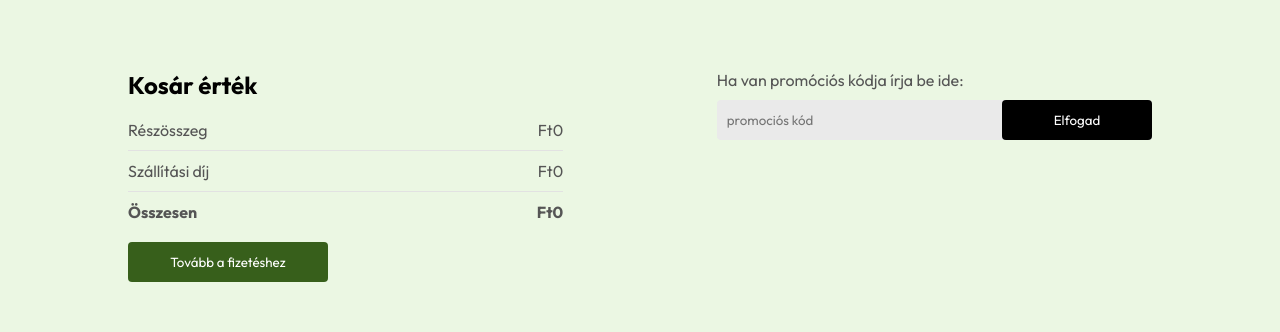
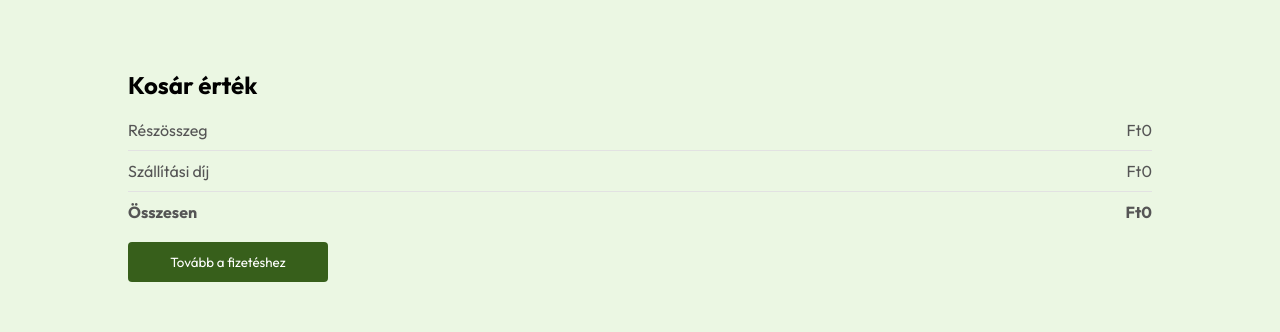
Before and after one commit to MolnarGeri/rendszerfejlesztes_a, a React (Vite) app in the folder frontend/: page /cart in a window 1280 px wide. Shown: the part 229-561 px from the top of the page. Built offline with nearby package versions, Linux system fonts and the light colour scheme; no server answers.

Commit message:
Update Cart.jsx
A kuponkód rész eltávolítva

```diff
--- a/frontend/src/pages/Cart/Cart.jsx
+++ b/frontend/src/pages/Cart/Cart.jsx
@@ -44,15 +44,6 @@ const Cart = () => {
           </div>
           <button onClick={()=>navigate('/order')}>Tovább a fizetéshez</button>
         </div>
-        <div className="cart-promocode">
-          <div>
-            <p>Ha van promóciós kódja írja be ide:</p>
-            <div className='cart-promocode-input'>
-              <input type="text" placeholder='promociós kód'/>
-              <button>Elfogad</button>
-            </div>
-          </div>
-        </div>
       </div>
     </div>
   )
```
